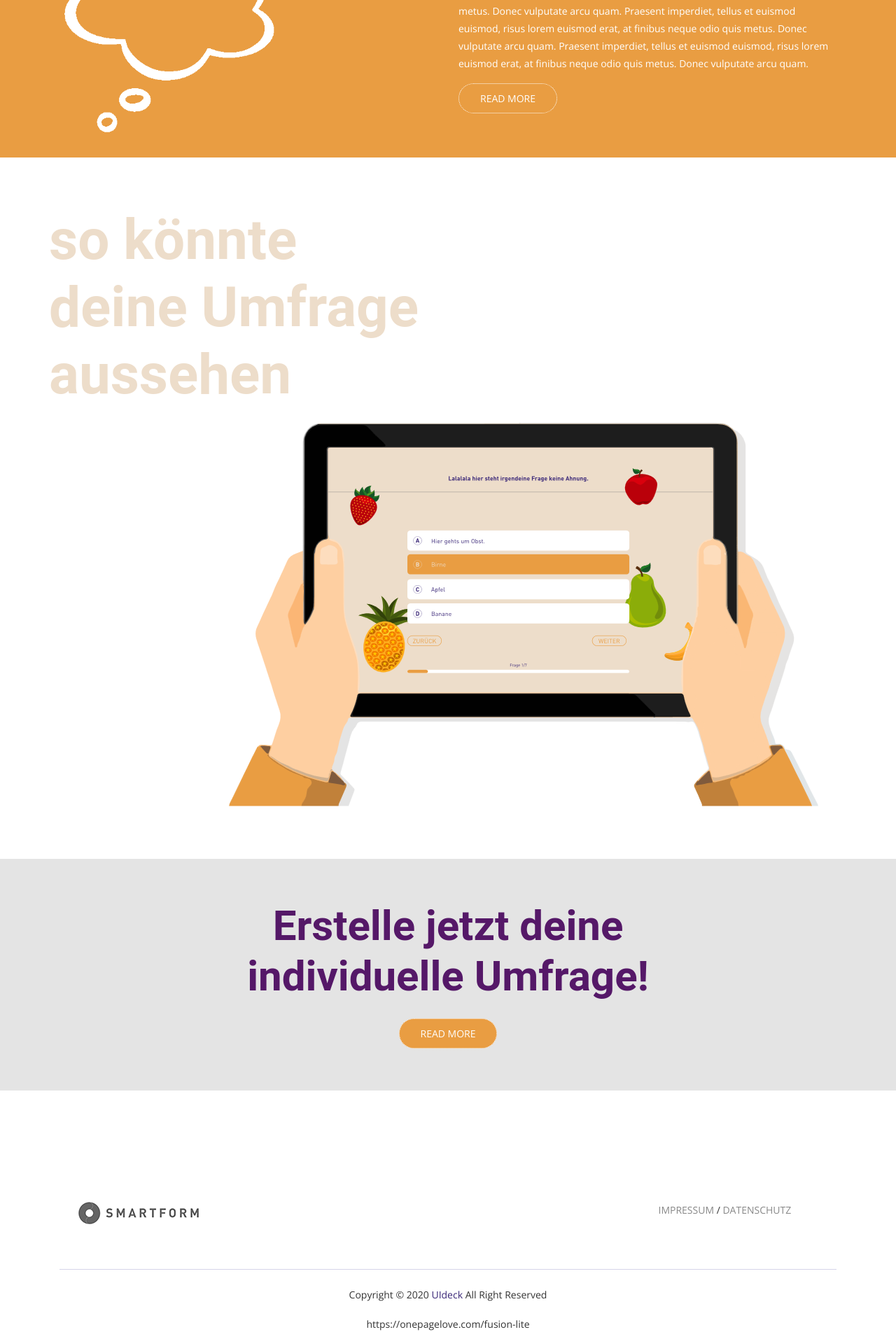
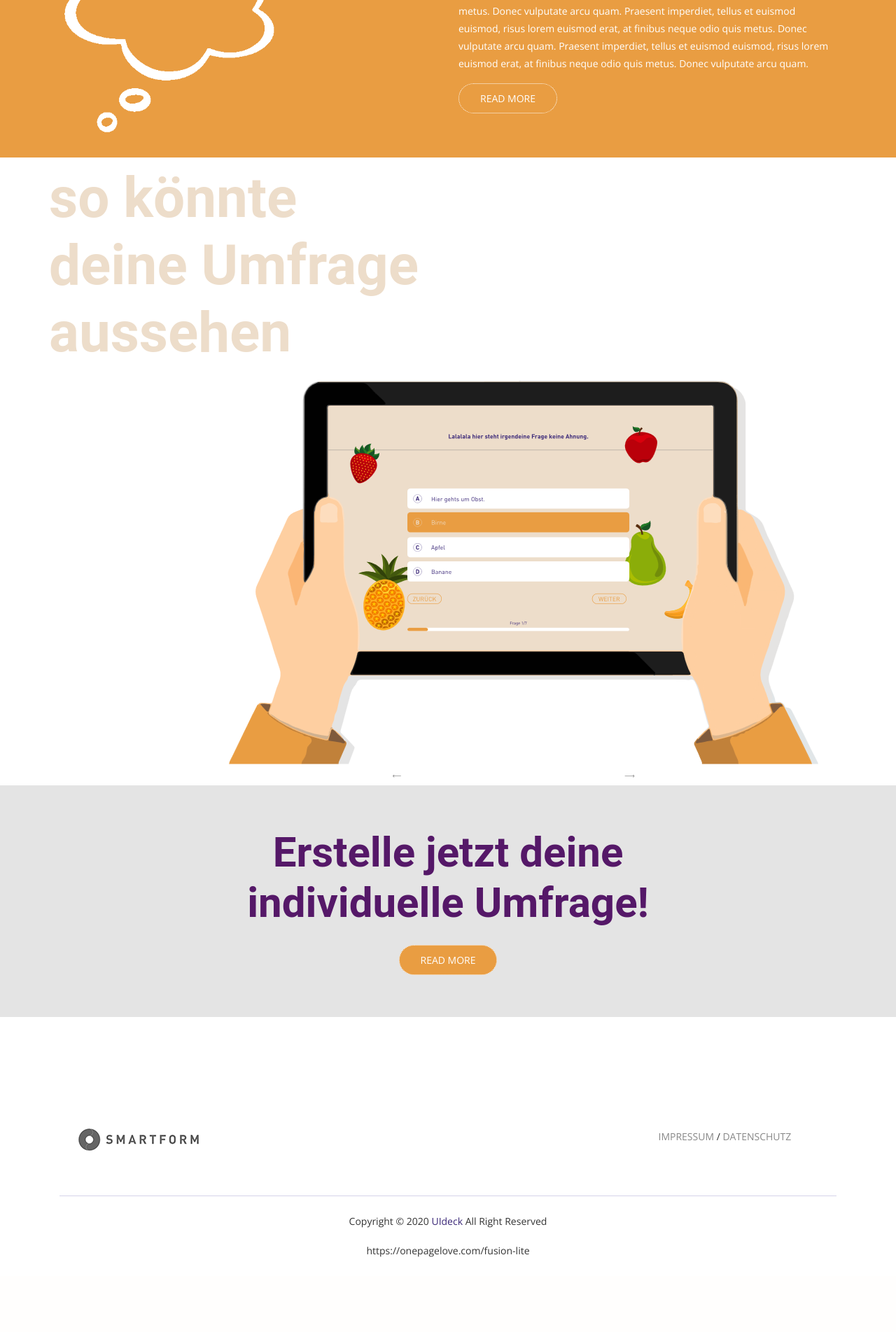
Before and after one commit to pxcemaker/SmartForms, a PHP site: page / in a window 1280 px wide. Shown: the part 2181-4084 px from the top of the page at 70% size. After the commit the page ends 3977 px from the top, so only its background shows below. Run offline with PHP 8.4, Linux system fonts and the light colour scheme; some web fonts are replaced.

Commit message:
css anpassung 14.04. paula

```diff
--- a/fusion-opl/assets/css/main.css
+++ b/fusion-opl/assets/css/main.css
@@ -495,13 +495,12 @@ hr {
   width: 100%;
 }
 
-/* Services Item */
+/* Services Item  BEHALTEN*/
 .services-item {
   padding: 20px;
   border-radius: 4px;
   text-align: center;
   margin: 15px 0;
-
   border: solid #e99d42;
   transition: all 0.3s ease-in-out 0s;
   -moz-transition: all 0.3s ease-in-out 0s;
@@ -556,7 +555,7 @@ hr {
 } */
 
 .services-item:hover .icon i {
-  color: #fff;
+  color: #e99d42;
 }
 
 #service {
@@ -1533,7 +1532,7 @@ textarea {
 #slider{
   padding-left: 250px;
   z-index: -10;
-  margin-bottom: 10px;
+
 }
 #sliderTitel
 {
--- a/fusion-opl/index.html
+++ b/fusion-opl/index.html
@@ -5,7 +5,7 @@
     <meta charset="utf-8">
     <meta name="viewport" content="width=device-width, initial-scale=1, shrink-to-fit=no">
 
-    <title>SMARTFORM</title>
+    <title>SmartForm</title>
 
     <!-- Bootstrap CSS -->
     <link rel="stylesheet" href="assets/css/bootstrap.min.css" >
@@ -207,15 +207,29 @@
     </section>
     <!-- Call To Action Section Start -->
     <!-- Slider Section-->
-    <section class="section-padding">
+    <section>
       <div class="container">
         <div class="row">
           <h2 id="sliderTitel"> so könnte <br>
              deine Umfrage
              <br>aussehen </h2>
           <img src="assets/img/ipadinhand.PNG" id="slider">
+          <div class="container">
+            <div class="row">
+              <div class="col-5">
+              </div>
+              <div class="col-sm">
+               <a href=""> <i class="lni-arrow-left icon-arrow"></i> </a>
+              </div>
+              <div class="col-sm">
+                <a href=""> <i class="lni-arrow-right icon-arrow"></i> </a>
+              </div>
+            </div>
+          </div>
+          </div>
+      </div>
         </div>
-        </div>
+
     </section>
 
     <!--ende slider section-->
```
Also changed, not shown: fusion-opl/FAQ.html (+7 -1 lines), fusion-opl/HowTo.html (+9 -4 lines), fusion-opl/assets/img/beispielScreendesign.gif (added), fusion-opl/assets/img/ipadhand.gif (added).
